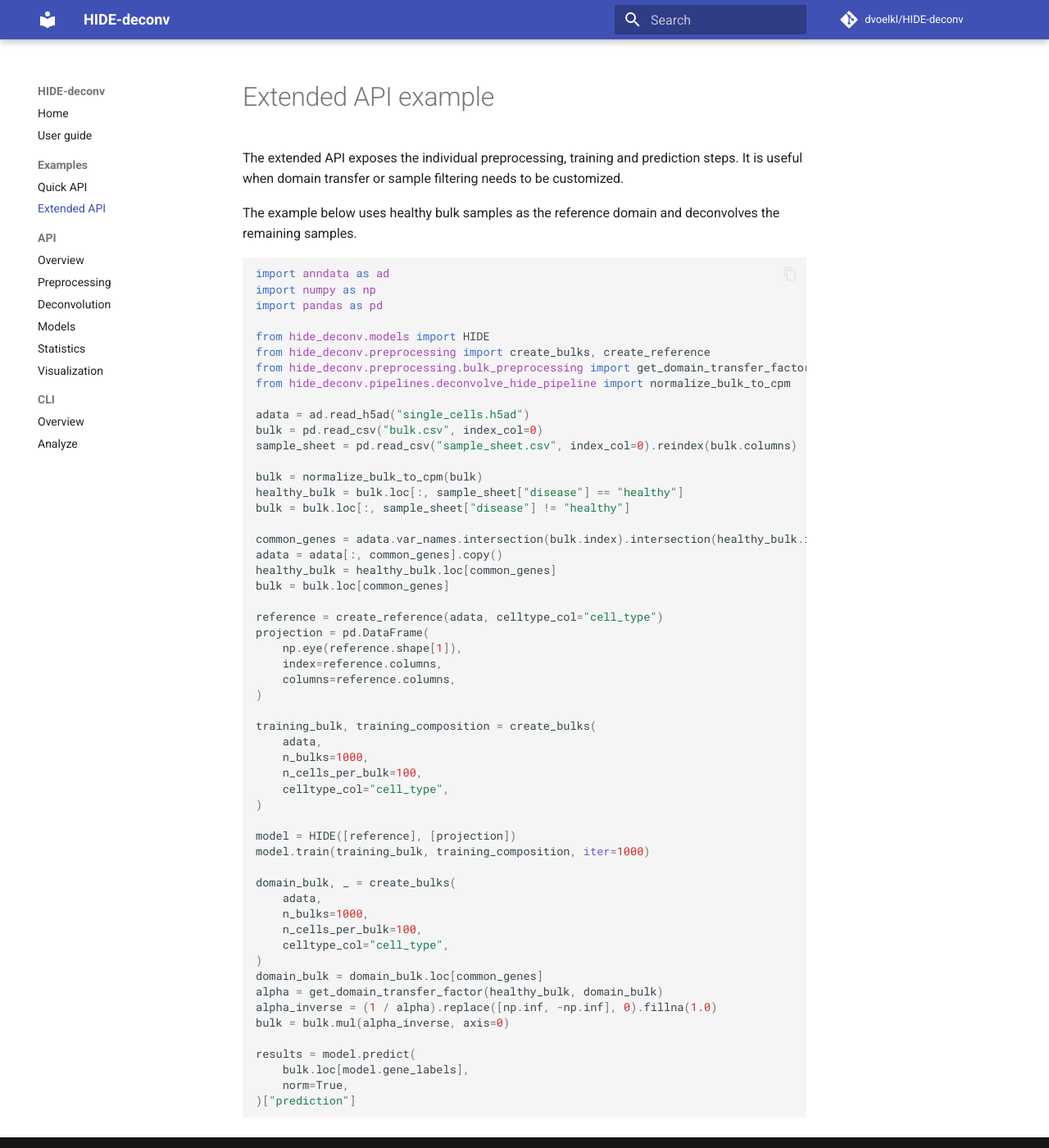
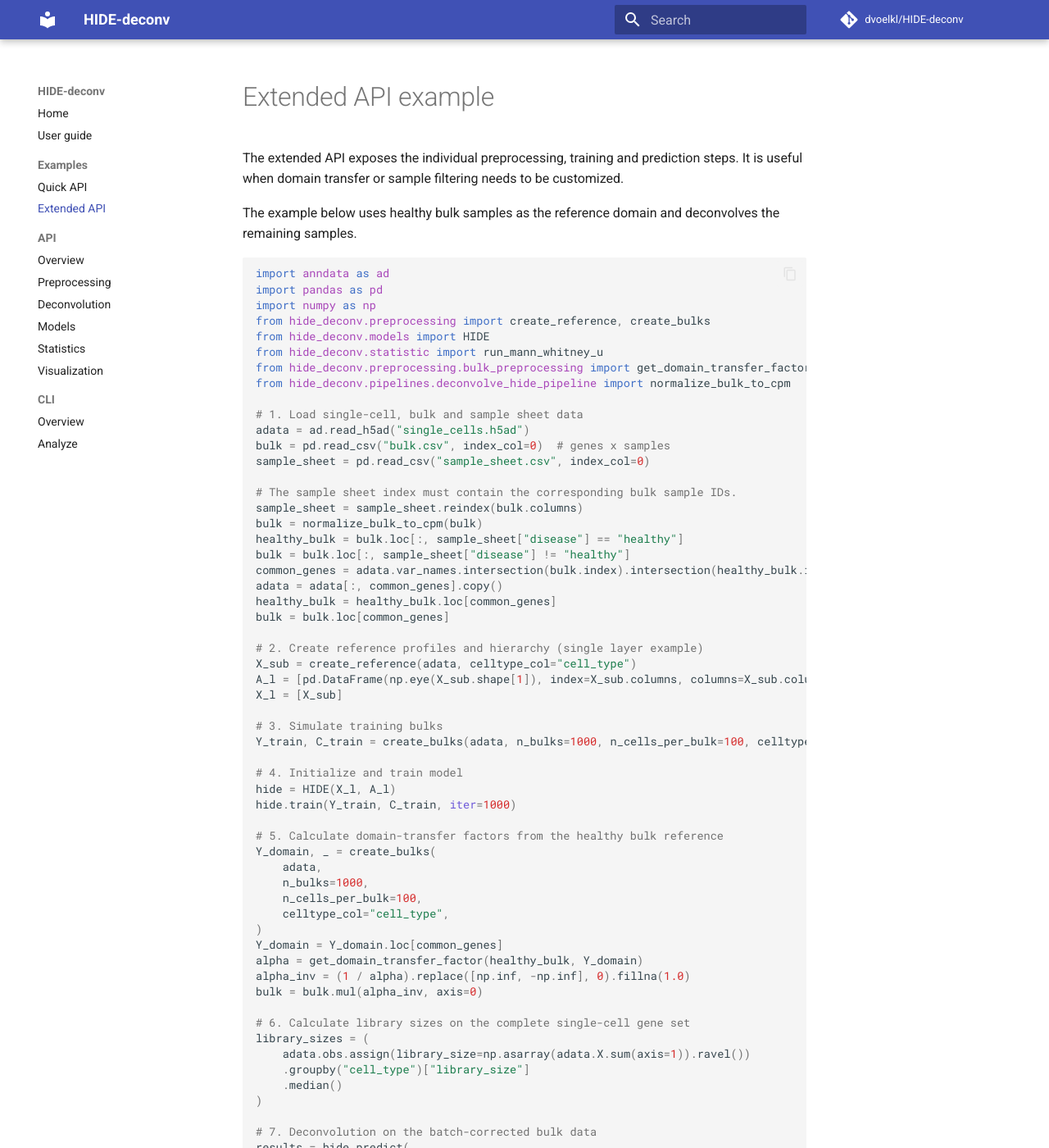
Before and after one commit to dvoelkl/HIDE-deconv, an MkDocs documentation site: the page built from docs/examples/extended-api.md, in a window 1280 px wide and 1400 px high. Shown: the whole window at 82% size. Built offline with MkDocs 1.6.1 and Material for MkDocs 9.7.7, drawn with Linux system fonts in a browser that asks for light colours; comment, search, counter and statistics services are not loaded; some of the changed text lies outside the part shown.

Commit message:
Added comments to extended API documentation

````diff
--- a/docs/examples/extended-api.md
+++ b/docs/examples/extended-api.md
@@ -9,57 +9,67 @@ deconvolves the remaining samples.
 
 ```python
 import anndata as ad
+import pandas as pd
 import numpy as np
-import pandas as pd
-
+from hide_deconv.preprocessing import create_reference, create_bulks
 from hide_deconv.models import HIDE
-from hide_deconv.preprocessing import create_bulks, create_reference
+from hide_deconv.statistic import run_mann_whitney_u
 from hide_deconv.preprocessing.bulk_preprocessing import get_domain_transfer_factor
 from hide_deconv.pipelines.deconvolve_hide_pipeline import normalize_bulk_to_cpm
 
+# 1. Load single-cell, bulk and sample sheet data
 adata = ad.read_h5ad("single_cells.h5ad")
-bulk = pd.read_csv("bulk.csv", index_col=0)
-sample_sheet = pd.read_csv("sample_sheet.csv", index_col=0).reindex(bulk.columns)
+bulk = pd.read_csv("bulk.csv", index_col=0)  # genes x samples
+sample_sheet = pd.read_csv("sample_sheet.csv", index_col=0)
 
+# The sample sheet index must contain the corresponding bulk sample IDs.
+sample_sheet = sample_sheet.reindex(bulk.columns)
 bulk = normalize_bulk_to_cpm(bulk)
 healthy_bulk = bulk.loc[:, sample_sheet["disease"] == "healthy"]
 bulk = bulk.loc[:, sample_sheet["disease"] != "healthy"]
-
 common_genes = adata.var_names.intersection(bulk.index).intersection(healthy_bulk.index)
 adata = adata[:, common_genes].copy()
 healthy_bulk = healthy_bulk.loc[common_genes]
 bulk = bulk.loc[common_genes]
 
-reference = create_reference(adata, celltype_col="cell_type")
-projection = pd.DataFrame(
-    np.eye(reference.shape[1]),
-    index=reference.columns,
-    columns=reference.columns,
+# 2. Create reference profiles and hierarchy (single layer example)
+X_sub = create_reference(adata, celltype_col="cell_type")
+A_l = [pd.DataFrame(np.eye(X_sub.shape[1]), index=X_sub.columns, columns=X_sub.columns)]
+X_l = [X_sub]
+
+# 3. Simulate training bulks
+Y_train, C_train = create_bulks(adata, n_bulks=1000, n_cells_per_bulk=100, celltype_col="cell_type")
+
+# 4. Initialize and train model
+hide = HIDE(X_l, A_l)
+hide.train(Y_train, C_train, iter=1000)
+
+# 5. Calculate domain-transfer factors from the healthy bulk reference
+Y_domain, _ = create_bulks(
+	adata,
+	n_bulks=1000,
+	n_cells_per_bulk=100,
+	celltype_col="cell_type",
+)
+Y_domain = Y_domain.loc[common_genes]
+alpha = get_domain_transfer_factor(healthy_bulk, Y_domain)
+alpha_inv = (1 / alpha).replace([np.inf, -np.inf], 0).fillna(1.0)
+bulk = bulk.mul(alpha_inv, axis=0)
+
+# 6. Calculate library sizes on the complete single-cell gene set
+library_sizes = (
+	adata.obs.assign(library_size=np.asarray(adata.X.sum(axis=1)).ravel())
+	.groupby("cell_type")["library_size"]
+	.median()
 )
 
-training_bulk, training_composition = create_bulks(
-    adata,
-    n_bulks=1000,
-    n_cells_per_bulk=100,
-    celltype_col="cell_type",
-)
+# 7. Deconvolution on the batch-corrected bulk data
+results = hide.predict(
+	bulk.loc[hide.gene_labels],
+	norm=True,
+	library_sizes=library_sizes,
+)["prediction"]
 
-model = HIDE([reference], [projection])
-model.train(training_bulk, training_composition, iter=1000)
-
-domain_bulk, _ = create_bulks(
-    adata,
-    n_bulks=1000,
-    n_cells_per_bulk=100,
-    celltype_col="cell_type",
-)
-domain_bulk = domain_bulk.loc[common_genes]
-alpha = get_domain_transfer_factor(healthy_bulk, domain_bulk)
-alpha_inverse = (1 / alpha).replace([np.inf, -np.inf], 0).fillna(1.0)
-bulk = bulk.mul(alpha_inverse, axis=0)
-
-results = model.predict(
-    bulk.loc[model.gene_labels],
-    norm=True,
-)["prediction"]
+# 8. Optional: Difference in composition analysis
+# diff = run_mann_whitney_u(results[0], sample_sheet, sample_id_col="SampleID", cohort_col="Cohort")
 ```
````
